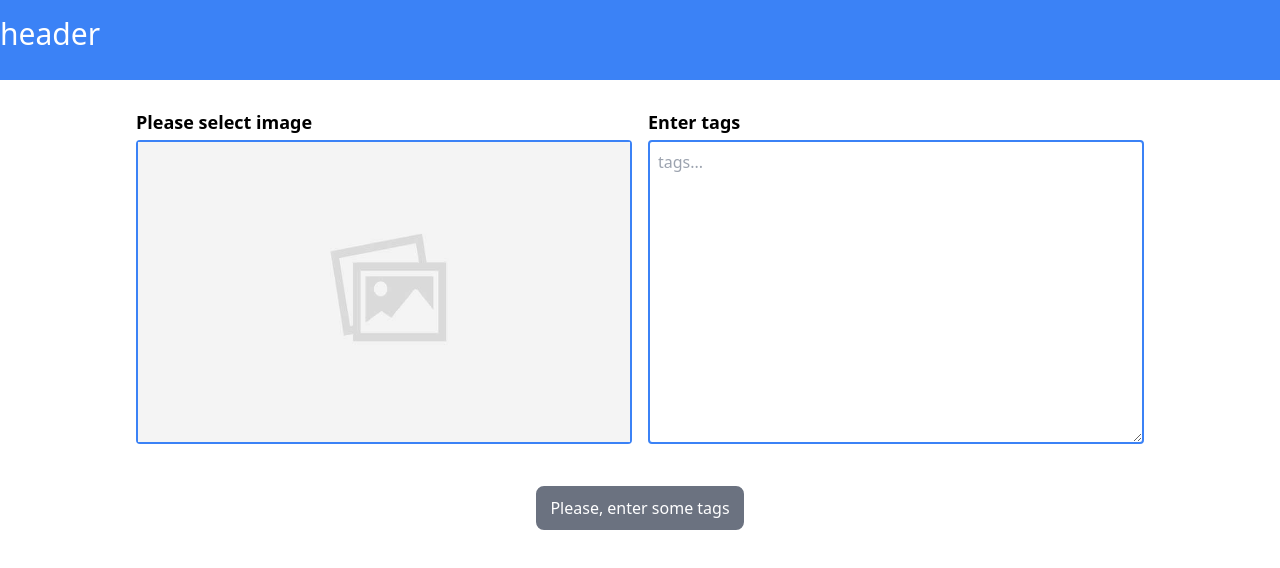
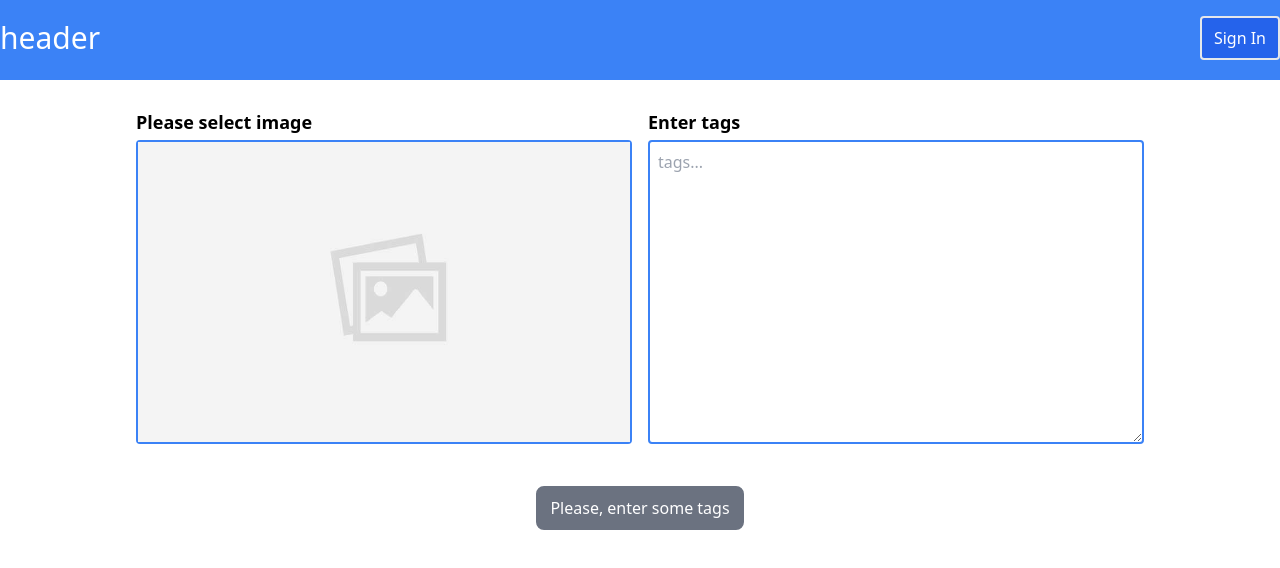
Before and after one commit to MaxUser99/internship, a React (Create React App) app: page / in a window 1280 px wide. Shown: the top 568 px of the page. Built offline with nearby package versions, Linux system fonts and the light colour scheme.

Commit message:
style submit btn

```diff
--- a/src/components/Header/Header.js
+++ b/src/components/Header/Header.js
@@ -8,12 +8,13 @@ function Header({ className }) {
 
         {
           isLoggedIn
-          ? <p>user is logged in</p>
-          : <div></div>
+            ? <p>user is logged in</p>
+            : <div>
+              <button className="btn-loggin">
+                Sign In
+              </button>
+            </div>
         }
-        <div className="">
-
-        </div>
       </div>
     </div>
   );
--- a/src/index.css
+++ b/src/index.css
@@ -12,6 +12,9 @@
     max-height: 500px;
   }
 
+  .btn-loggin {
+    @apply py-2 px-3 rounded text-white bg-blue-600 border-2 hover:bg-blue-300 hover:border-blue-600 hover:text-blue-900 transition;
+  }
   .submit-btn {
     @apply border-2 border-blue-500 py-2 px-3 rounded-lg text-blue-500 hover:text-white bg-white hover:bg-blue-500 transition;
   }
```
